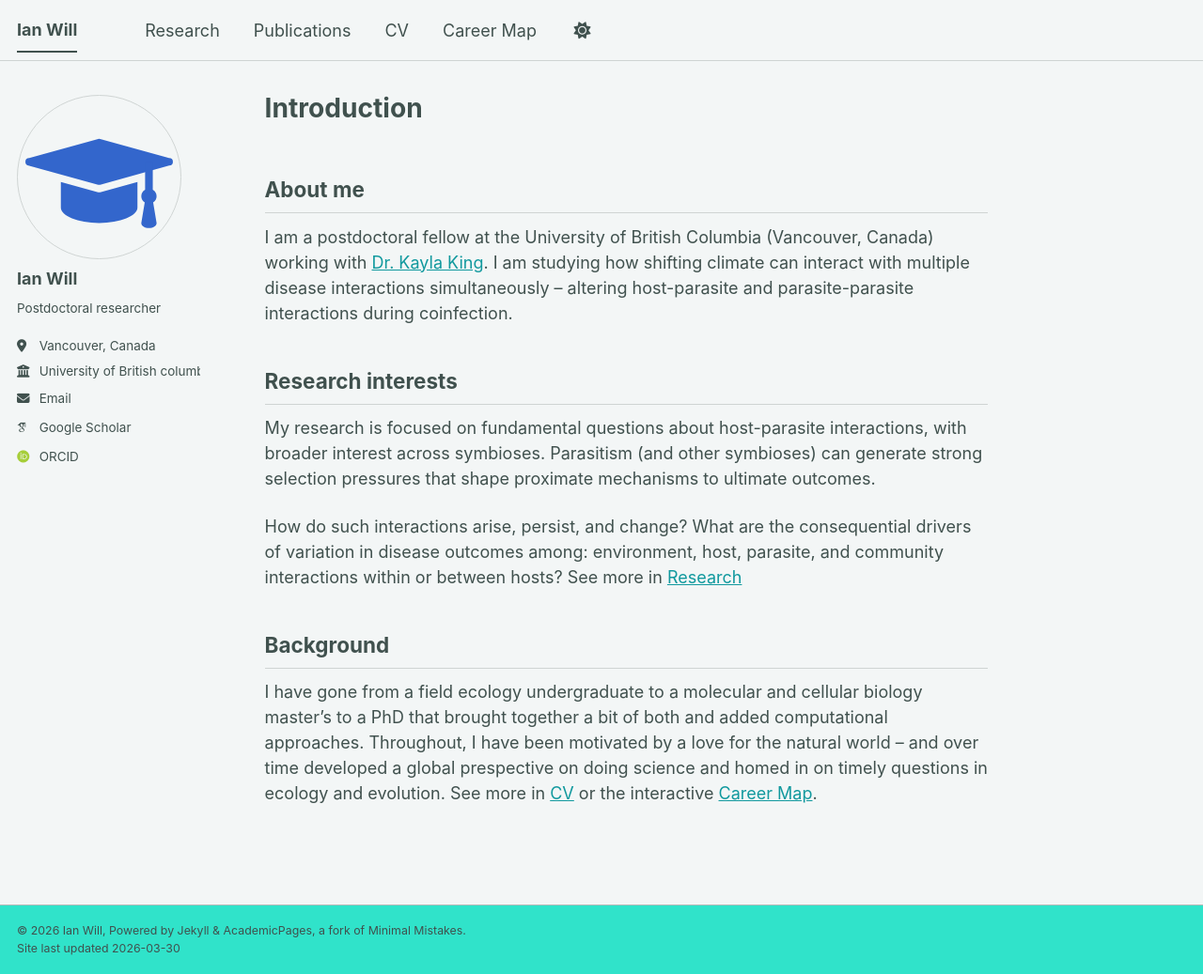
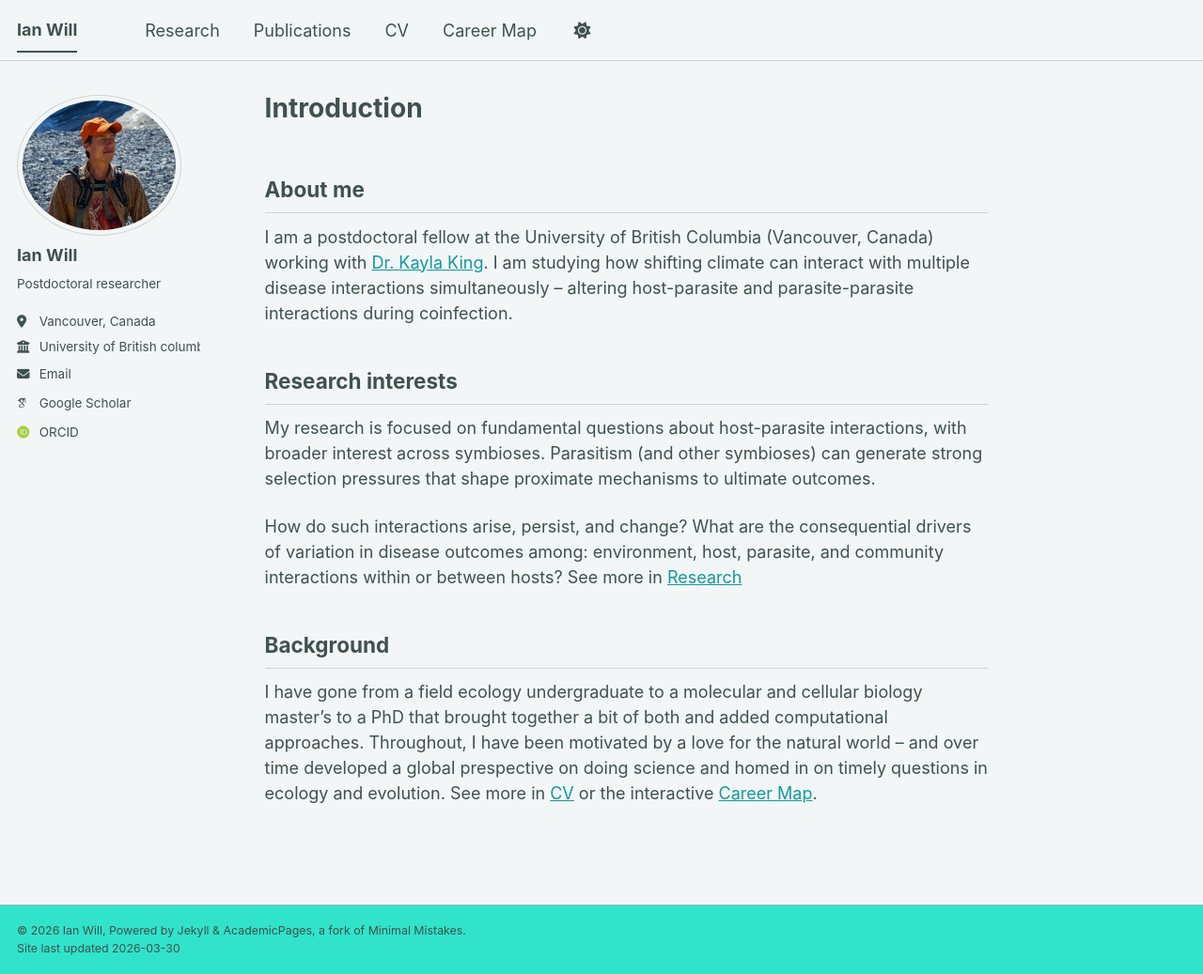
Before and after one commit to igwill/igwill.github.io, a Jekyll site: the page built from _pages/about.md, in a window 1280 px wide and 1037 px high. Shown: the whole window at 94% size. Built offline with Jekyll 4.4.1, drawn with Linux system fonts in a browser that asks for light colours; some web fonts are replaced; a script bundle is joined from its source files by our own code; library files that are not in the unit come from our copies.

Commit message:
Update _config.yml

```diff
--- a/_config.yml
+++ b/_config.yml
@@ -23,7 +23,7 @@ repository               : "igwill/igwill.github.io"
 #               Additional customization can be done by editing /_includes/author-profile.html
 author:
   # Biographic information
-  avatar           : "favicon.svg"
+  avatar           : "iw2.jpg"
   name             : "Ian Will"
   pronouns         : # example: "she/her"
   bio              : "Postdoctoral researcher"
```
